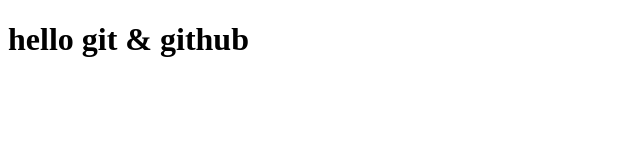
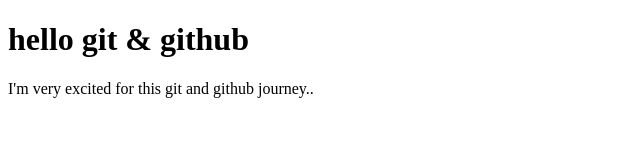
Before and after one commit to animesh156/hello-world, a plain HTML site: page index.html in a window 1280 px wide. Shown: the whole page, without its empty margins (0-640 px from the left). Drawn offline with Linux system fonts and the light colour scheme.

Commit message:
added few lines

```diff
--- a/index.html
+++ b/index.html
@@ -9,5 +9,7 @@
 <body>
     <h1>hello git & github</h1>
 
+    <p>I'm very excited for this git and github journey..</p>
+
 </body>
 </html>
```
